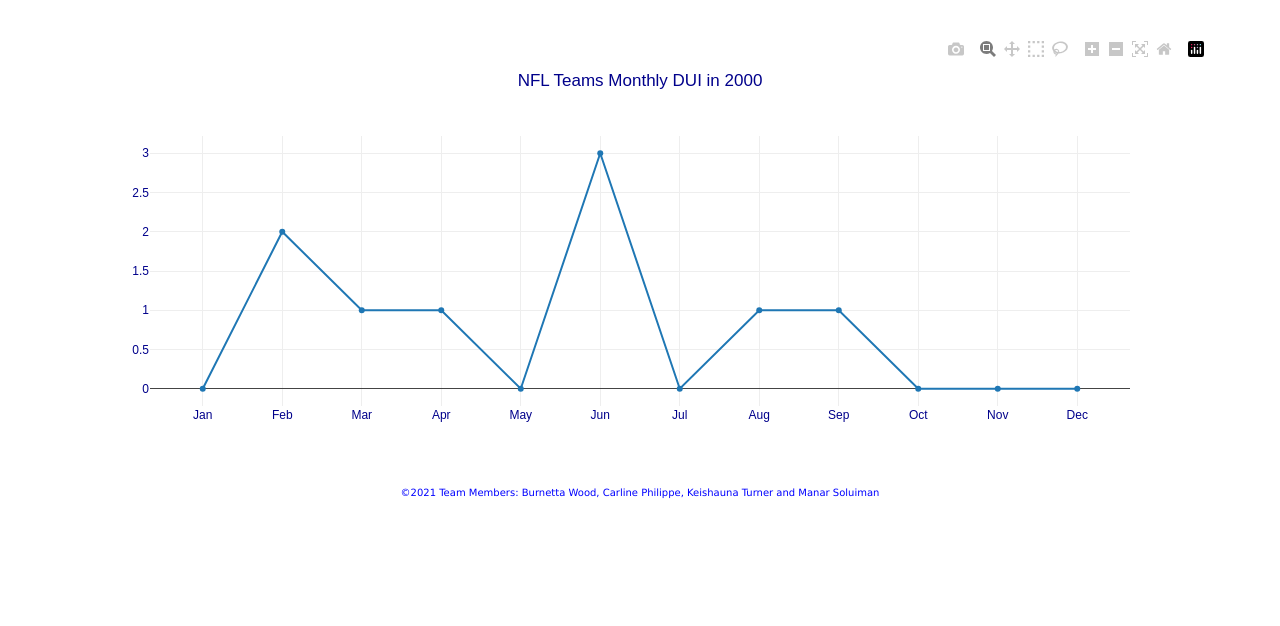
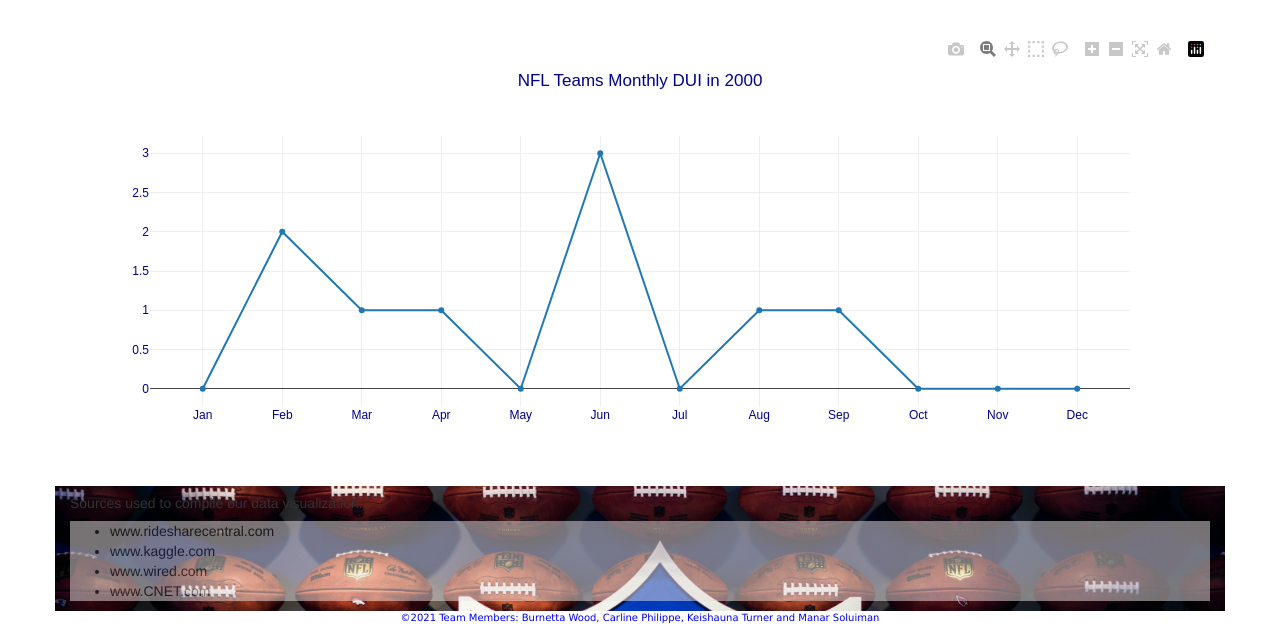
Before and after one commit to burnettaw/project2-group-5, a Flask app: page / in a window 1280 px wide. Shown: the part 1023-1649 px from the top of the page. Before the commit the page ends 1522 px from the top, so only its background shows below. Run offline with Flask 2, Linux system fonts and the light colour scheme; some libraries are stand-ins or nearby versions.

Commit message:
uploading style - chart title changes

```diff
--- a/static/app.js
+++ b/static/app.js
@@ -52,17 +52,7 @@
         //     for(j=0;j<catsorted.length;j++)
         //         if(category[i] == catsorted[j])
         //             teamsortedbycat[j] = teams[i]
-        // console.log("teams")
-        // console.log(teams)
-        // console.log("cat")
-        // console.log(category)
-        // console.log("catsorted")
-        // console.log(catsorted)
-        // console.log("teamsortedbycat")
-        // console.log(teamsortedbycat)
 
-        // Filtered metascores.
-       // console.log(category);
        // x.domain(data.sort(order).map(d => d.Severity));
         // Create your trace.
         var trace = {
@@ -77,11 +67,10 @@
         // Define the plot layout
         var layout = {
             title: `NFL Teams DUI in ${yrid}`,
-           //title: 'Teams DUI Arrests ${yrid}',
             xaxis: { teams: "Team" },
             yaxis: { category: "NFL Team (Dui) Arrests"},
             font: { color: "darkblue", family: "Arial" }
-          //  title: { text: 'Teams DUI Arrests ${yrid}', font: { size: 24 }}
+
         };
 
         // Plot the chart to a div tag with id "bar-plot"
@@ -156,7 +145,7 @@
                 .selectAll('th')
                 .data(columns).enter()
                 .append('th')
-                  .text(function (column) { return column; });
+                .text(function (column) { return column; });
 
               // create a row for each object in the data
               var rows = tbody.selectAll('tr').html("")
@@ -330,4 +319,20 @@
 
   });
 }// end line chart
+
+
+//add sources info
+function addSources(){
+    var displaySources = " <ul><li>www.ridesharecentral.com</li><li> www.kaggle.com </li>"+
+                        "<li>www.wired.com</li><li>www.CNET.com</li></ul>";
+    var sources = d3.select('#sources')
+        sources.html("")
+        sources.append('div')
+               // .append('hr')
+                .html(displaySources)
+
+               // .append('hr');
+}//function addSources
+
 initdropdown(); //calls function to fill dropdown object
+addSources();
--- a/static/style.css
+++ b/static/style.css
@@ -40,8 +40,21 @@
   height: 200px;
 
 }
+#sourcesarea{
+
+  background-image: url("../images/adrian-curiel-KgYazRO3l8A-unsplash.jpg");
+  background-size: 100%;
+  font-style: white;
+
+}
+#sources{
+  background-color: rgb(235, 228, 228);
+  opacity: .5;
+  font-style: blue;
+  font-size: 30;
+}
 #page-heading{
-  /* background-image: url("../images/adrian-curiel-_GPDUfIlooM-unsplash.jpg"); */
+  /*  */
   background-color: white;
   background: rgba(252, 250, 249, 0.5);
 }
--- a/templates/index.html
+++ b/templates/index.html
@@ -40,12 +40,6 @@
             <div id="sample-metadata" class="panel-body"></div>
           </div>
      </div>
-      <!-- <div class="col-md-5">
-        <div id="bar"></div>
-      </div>
-      <div class="col-md-5">
-        <div id="gauge"></div>
-      </div> -->
     </div>
     <div class="row">
       <div class="col-md-6">
@@ -58,22 +52,18 @@
     <div class="row">
       <div class="col-md-12">
         <div id="line"></div>
-        <!-- Create a div where the graph will take place -->
-        <div id="my_dataviz2"></div>
       </div>
+    </div>
+    <div class="row" id ="sourcesarea">
+      <div class="col-md-12">
+        <h5> Sources used to compile our data visualization:</h5>
+        <div id="sources"></div>
+     </div>
     </div>
     <div class="row">
       <div class="col-md-12">
         <div class="footer">&copy;2021 Team Members: Burnetta Wood, Carline Philippe, Keishauna Turner and Manar Soluiman </div>
-        <!--div id="bubble"></div -->
-        <!-- Create a div where the graph will take place -->
-        <div id="my_dataviz">
-          <!-- <svg width="100" height="200">
-            <circle cx="50" cy="50" r="40"
-            stroke="green" stroke-width="4" fill="yellow" />
-          Sorry, your browser does not support inline SVG.
-          </svg> -->
-        </div>
+        <div id="my_dataviz"> </div>
       </div>
     </div>
   </div>
@@ -81,7 +71,5 @@
   <script src="https://d3js.org/d3.v5.min.js"></script>
   <script src="https://cdn.plot.ly/plotly-latest.min.js"></script>
   <script src="../static/app.js"></script>
-  <!--script src="../static/linegraph.js"></script -->
-
-</body>
+ </body>
 </html>
```
Also changed, not shown: static/data/teamdata.csv (added, +25 -0 lines).
